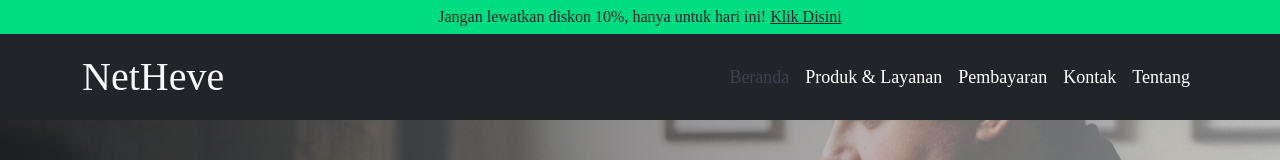
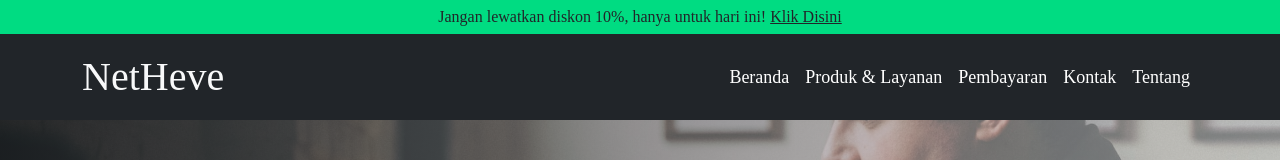
Before and after one commit to gsnipedev/andika-biz, a Nuxt app: page / in a window 1280 px wide. In both pictures the pointer is over the link "Beranda". Shown: the top 160 px of the page. Built offline with nearby package versions, Linux system fonts and the light colour scheme; a web font is replaced by a local one.

Commit message:
change on hover color in nav links

```diff
--- a/components/navbar.vue
+++ b/components/navbar.vue
@@ -46,7 +46,7 @@
     margin-inline: 10px;
 
     &:hover {
-      color: $dark;
+      color: $green;
     }
   }
 }
```
